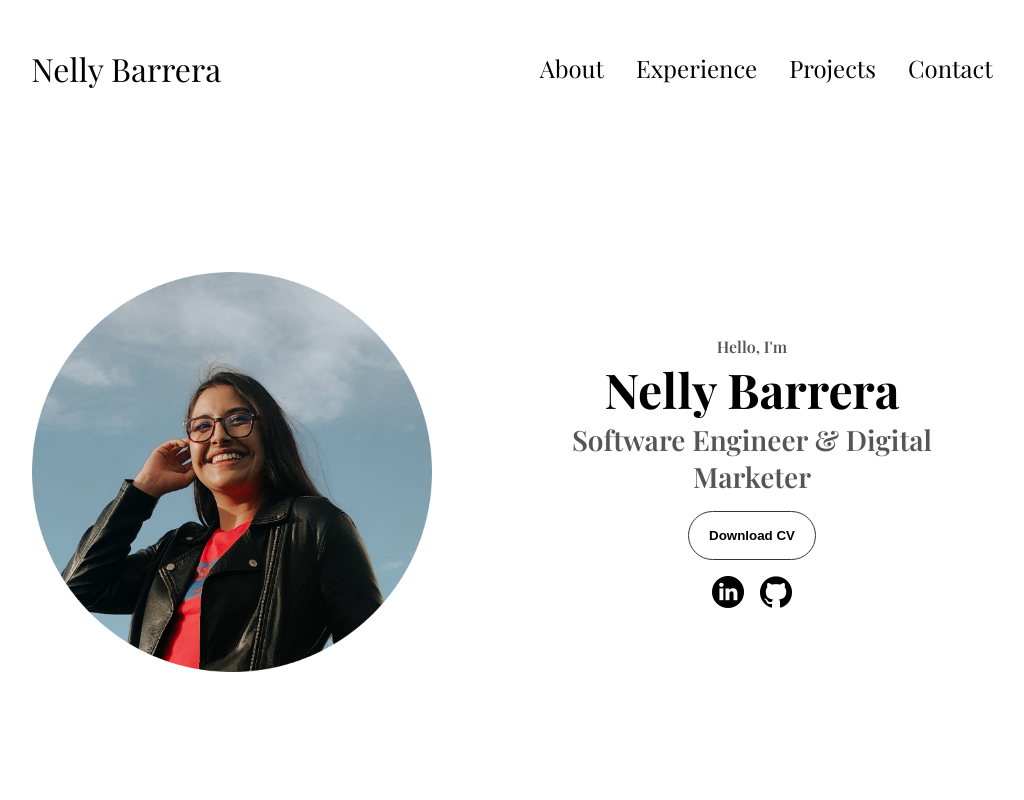
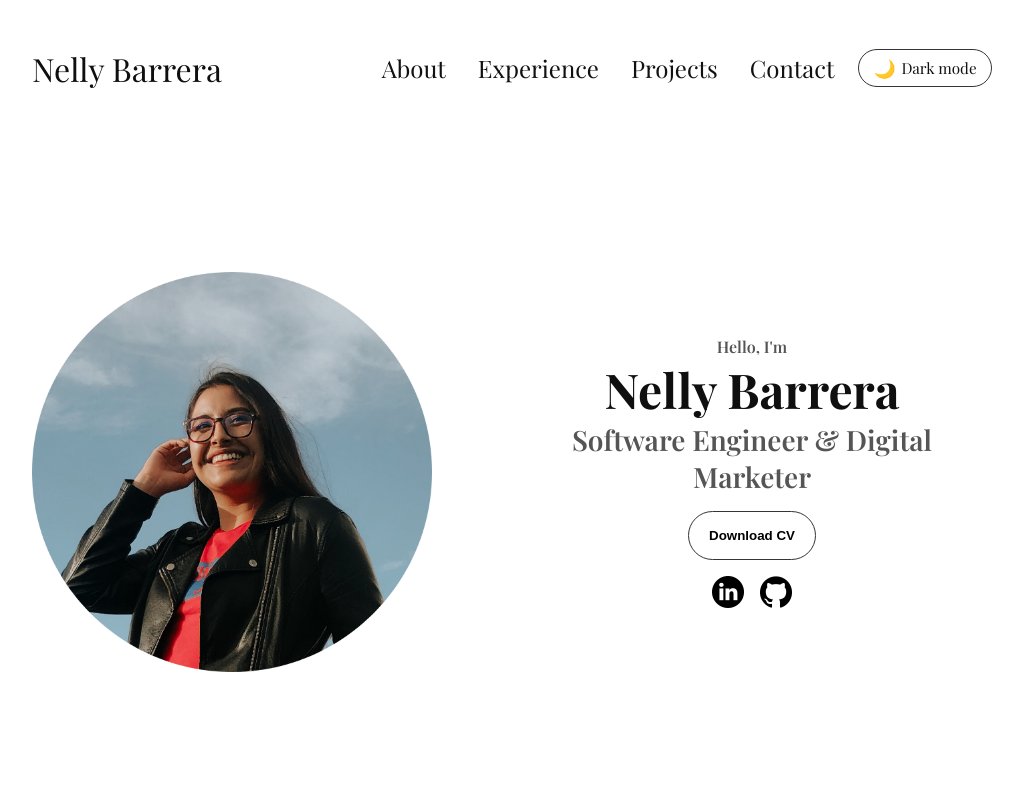
Before and after one commit to nellybar/css200-demo-portfolio, a React (Vite) app: page / in a window 1280 px wide. Shown: the top 800 px of the page, without its empty margins (128-1152 px from the left). Built offline with nearby package versions, Linux system fonts and the light colour scheme; a web font is replaced by a local one.

Commit message:
Add light/dark theme toggle

```diff
--- a/index.html
+++ b/index.html
@@ -12,17 +12,22 @@
 <body>
 <nav id="desktop-nav">
 <div class="logo">Nelly Barrera</div>
-<div>
+<div class="nav-actions">
 <ul class="nav-links">
 <li><a href="#about">About</a></li>
 <li><a href="#experience">Experience</a></li>
 <li><a href="#projects">Projects</a></li>
 <li><a href="#contact">Contact</a></li>
 </ul>
+<button aria-label="Switch to dark theme" class="theme-toggle" data-theme-toggle type="button">
+<span aria-hidden="true" class="theme-toggle__icon">🌙</span>
+<span class="theme-toggle__text">Dark mode</span>
+</button>
 </div>
 </nav>
 <nav id="hamburger-nav">
 <div class="logo">Nelly Barrera</div>
+<div class="nav-actions">
 <div class="hamburger-menu">
 <div class="hamburger-icon" onclick="toggleMenu()">
 <span></span>
@@ -35,6 +40,11 @@
 <li><a href="#projects" onclick="toggleMenu()">Projects</a></li>
 <li><a href="#contact" onclick="toggleMenu()">Contact</a></li>
 </div>
+</div>
+<button aria-label="Switch to dark theme" class="theme-toggle" data-theme-toggle type="button">
+<span aria-hidden="true" class="theme-toggle__icon">🌙</span>
+<span class="theme-toggle__text">Dark mode</span>
+</button>
 </div>
 </nav>
 <section id="profile">
@@ -241,6 +251,7 @@
 </div>
 </section>
 <div id="footer-root"></div>
-<script src="/src/main.jsx" type="module"></script><script src="script.js"></script>
+<script src="/src/main.jsx" type="module"></script>
+<script src="./script.js" type="module"></script>
 </body>
 </html>
--- a/mediaqueries.css
+++ b/mediaqueries.css
@@ -18,6 +18,9 @@
   }
   #hamburger-nav {
     display: flex;
+  }
+  nav {
+    padding: 0 5%;
   }
   #experience,
   .experience-details-container {
@@ -48,6 +51,12 @@
 }
 
 @media screen and (max-width: 600px) {
+  .theme-toggle {
+    padding: 0.45rem 0.6rem;
+  }
+  .theme-toggle__text {
+    display: none;
+  }
   #contact,
   footer {
     height: 40vh;
--- a/script.js
+++ b/script.js
@@ -4,3 +4,75 @@ function toggleMenu() {
   menu.classList.toggle("open");
   icon.classList.toggle("open");
 }
+
+window.toggleMenu = toggleMenu;
+
+const themeToggleButtons = document.querySelectorAll("[data-theme-toggle]");
+const themeStorageKey = "preferred-color-scheme";
+const prefersDarkScheme =
+  typeof window.matchMedia === "function"
+    ? window.matchMedia("(prefers-color-scheme: dark)")
+    : null;
+
+const getStoredTheme = () => {
+  try {
+    return localStorage.getItem(themeStorageKey);
+  } catch (error) {
+    return null;
+  }
+};
+
+const updateToggleButtons = (theme) => {
+  const nextTheme = theme === "dark" ? "light" : "dark";
+  themeToggleButtons.forEach((button) => {
+    button.setAttribute("aria-pressed", theme === "dark" ? "true" : "false");
+    button.setAttribute("aria-label", `Switch to ${nextTheme} theme`);
+    const icon = button.querySelector(".theme-toggle__icon");
+    const text = button.querySelector(".theme-toggle__text");
+    if (icon) {
+      icon.textContent = theme === "dark" ? "☀️" : "🌙";
+    }
+    if (text) {
+      text.textContent = `${nextTheme.charAt(0).toUpperCase()}${nextTheme.slice(1)} mode`;
+    }
+  });
+};
+
+const applyTheme = (theme) => {
+  const isDark = theme === "dark";
+  document.body.classList.toggle("dark-theme", isDark);
+  updateToggleButtons(theme);
+};
+
+let storedPreference = getStoredTheme();
+const initialTheme =
+  storedPreference || (prefersDarkScheme && prefersDarkScheme.matches ? "dark" : "light");
+
+applyTheme(initialTheme);
+
+themeToggleButtons.forEach((button) => {
+  button.addEventListener("click", () => {
+    const newTheme = document.body.classList.contains("dark-theme") ? "light" : "dark";
+    storedPreference = newTheme;
+    applyTheme(newTheme);
+    try {
+      localStorage.setItem(themeStorageKey, newTheme);
+    } catch (error) {
+      storedPreference = null;
+    }
+  });
+});
+
+if (prefersDarkScheme) {
+  const handleSystemThemeChange = (event) => {
+    if (storedPreference === null) {
+      applyTheme(event.matches ? "dark" : "light");
+    }
+  };
+
+  if (typeof prefersDarkScheme.addEventListener === "function") {
+    prefersDarkScheme.addEventListener("change", handleSystemThemeChange);
+  } else if (typeof prefersDarkScheme.addListener === "function") {
+    prefersDarkScheme.addListener(handleSystemThemeChange);
+  }
+}
--- a/style.css
+++ b/style.css
@@ -2,7 +2,47 @@
 
 @import url('https://fonts.googleapis.com/css2?family=Playfair+Display:ital,wght@0,400..900;1,400..900&display=swap');
 
+:root {
+  color-scheme: light;
+  --background-color: #ffffff;
+  --text-color: #0f0f0f;
+  --muted-text-color: #555555;
+  --link-color: #111111;
+  --link-underline-color: rgba(17, 17, 17, 0.25);
+  --link-hover-color: #5f5f5f;
+  --link-hover-underline-color: rgba(95, 95, 95, 0.55);
+  --menu-background-color: #ffffff;
+  --menu-link-color: #111111;
+  --surface-color: #ffffff;
+  --surface-alt-color: #fafafa;
+  --surface-border-color: #a3a3a3;
+  --button-border-color: #353535;
+  --button-background-color: #353535;
+  --button-hover-background-color: #000000;
+  --button-text-contrast: #ffffff;
+  --button-outline-color: #ffffff;
+}
 
+body.dark-theme {
+  color-scheme: dark;
+  --background-color: #121212;
+  --text-color: #f5f5f5;
+  --muted-text-color: #d1d1d1;
+  --link-color: #f5f5f5;
+  --link-underline-color: rgba(245, 245, 245, 0.2);
+  --link-hover-color: #e6e6e6;
+  --link-hover-underline-color: rgba(230, 230, 230, 0.5);
+  --menu-background-color: #1e1e1e;
+  --menu-link-color: #f5f5f5;
+  --surface-color: #1c1c1c;
+  --surface-alt-color: #242424;
+  --surface-border-color: #3c3c3c;
+  --button-border-color: #d1d1d1;
+  --button-background-color: #f0f0f0;
+  --button-hover-background-color: #ffffff;
+  --button-text-contrast: #121212;
+  --button-outline-color: #f0f0f0;
+}
 
 * {
   margin: 0;
@@ -11,6 +51,9 @@
 
 body {
   font-family: "Playfair Display", serif;
+  background-color: var(--background-color);
+  color: var(--text-color);
+  transition: background-color 300ms ease, color 300ms ease;
 }
 
 html {
@@ -18,7 +61,7 @@ html {
 }
 
 p {
-  color: rgb(85, 85, 85);
+  color: var(--muted-text-color);
 }
 
 /* TRANSITION */
@@ -36,9 +79,11 @@ nav,
 }
 
 nav {
-  justify-content: space-around;
+  justify-content: space-between;
   align-items: center;
   height: 17vh;
+  gap: 2rem;
+  padding: 0 10rem;
 }
 
 .nav-links {
@@ -48,16 +93,22 @@ nav {
 }
 
 a {
-  color: black;
+  color: var(--link-color);
   text-decoration: none;
-  text-decoration-color: white;
+  text-decoration-color: var(--link-underline-color);
 }
 
 a:hover {
-  color: grey;
+  color: var(--link-hover-color);
   text-decoration: underline;
   text-underline-offset: 1rem;
-  text-decoration-color: rgb(181, 181, 181);
+  text-decoration-color: var(--link-hover-underline-color);
+}
+
+.nav-actions {
+  display: flex;
+  align-items: center;
+  gap: 1.5rem;
 }
 
 .logo {
@@ -91,7 +142,7 @@ a:hover {
 .hamburger-icon span {
   width: 100%;
   height: 2px;
-  background-color: black;
+  background-color: var(--link-color);
   transition: all 0.3 ease-in-out;
 }
 
@@ -99,7 +150,7 @@ a:hover {
   position: absolute;
   top: 100%;
   right: 0;
-  background-color: white;
+  background-color: var(--menu-background-color);
   width: fit-content;
   max-height: 0;
   overflow: hidden;
@@ -111,7 +162,7 @@ a:hover {
   padding: 10px;
   text-align: center;
   font-size: 1.5rem;
-  color: black;
+  color: var(--menu-link-color);
   text-decoration: none;
   transition: all 0.3 ease-in-out;
 }
@@ -138,6 +189,46 @@ a:hover {
 
 .hamburger-icon span:first-child {
   transform: none;
+}
+
+.theme-toggle {
+  display: inline-flex;
+  align-items: center;
+  gap: 0.35rem;
+  padding: 0.5rem 0.9rem;
+  border-radius: 999px;
+  border: 0.1rem solid var(--button-border-color);
+  background: transparent;
+  color: var(--link-color);
+  font: inherit;
+  cursor: pointer;
+  transition: background-color 200ms ease, color 200ms ease, border-color 200ms ease;
+}
+
+.theme-toggle:hover,
+.theme-toggle:focus-visible {
+  background-color: var(--button-border-color);
+  color: var(--button-text-contrast);
+  border-color: var(--button-border-color);
+}
+
+.theme-toggle:focus-visible {
+  outline: 2px solid var(--link-hover-underline-color);
+  outline-offset: 3px;
+}
+
+.theme-toggle__icon {
+  font-size: 1.1rem;
+  line-height: 1;
+}
+
+.theme-toggle__text {
+  font-size: 0.95rem;
+  white-space: nowrap;
+}
+
+#hamburger-nav .nav-actions {
+  gap: 1rem;
 }
 
 .hamburger-icon span:first-child {
@@ -233,7 +324,7 @@ section {
 
 .btn-color-1,
 .btn-color-2 {
-  border: rgb(53, 53, 53) 0.1rem solid;
+  border: var(--button-border-color) 0.1rem solid;
 }
 
 .btn-color-1:hover,
@@ -243,12 +334,12 @@ section {
 
 .btn-color-1,
 .btn-color-2:hover {
-  background: rgb(53, 53, 53);
-  color: white;
+  background: var(--button-background-color);
+  color: var(--button-text-contrast);
 }
 
 .btn-color-1:hover {
-  background: rgb(0, 0, 0);
+  background: var(--button-hover-background-color);
 }
 
 .btn-color-2 {
@@ -256,7 +347,7 @@ section {
 }
 
 .btn-color-2:hover {
-  border: rgb(255, 255, 255) 0.1rem solid;
+  border: var(--button-outline-color) 0.1rem solid;
 }
 
 .btn-container {
@@ -298,10 +389,10 @@ section {
 .details-container {
   padding: 1.5rem;
   flex: 1;
-  background: white;
+  background: var(--surface-color);
   border-radius: 2rem;
-  border: rgb(53, 53, 53) 0.1rem solid;
-  border-color: rgb(163, 163, 163);
+  border: var(--button-border-color) 0.1rem solid;
+  border-color: var(--surface-border-color);
   text-align: center;
 }
 
@@ -323,7 +414,7 @@ section {
 }
 
 .experience-sub-title {
-  color: rgb(85, 85, 85);
+  color: var(--muted-text-color);
   font-weight: 600;
   font-size: 1.75rem;
   margin-bottom: 2rem;
@@ -362,8 +453,8 @@ article .icon {
 }
 
 .color-container {
-  border-color: rgb(163, 163, 163);
-  background: rgb(250, 250, 250);
+  border-color: var(--surface-border-color);
+  background: var(--surface-alt-color);
 }
 
 .project-img {
@@ -374,12 +465,12 @@ article .icon {
 
 .project-title {
   margin: 1rem;
-  color: black;
+  color: var(--text-color);
 }
 
 .project-btn {
-  color: black;
-  border-color: rgb(163, 163, 163);
+  color: var(--text-color);
+  border-color: var(--surface-border-color);
 }
 
 /* CONTACT */
@@ -395,9 +486,9 @@ article .icon {
   display: flex;
   justify-content: center;
   border-radius: 2rem;
-  border: rgb(53, 53, 53) 0.1rem solid;
-  border-color: rgb(163, 163, 163);
-  background: (250, 250, 250);
+  border: var(--button-border-color) 0.1rem solid;
+  border-color: var(--surface-border-color);
+  background: var(--surface-alt-color);
   margin: 2rem auto;
   padding: 0.5rem;
 }
```
